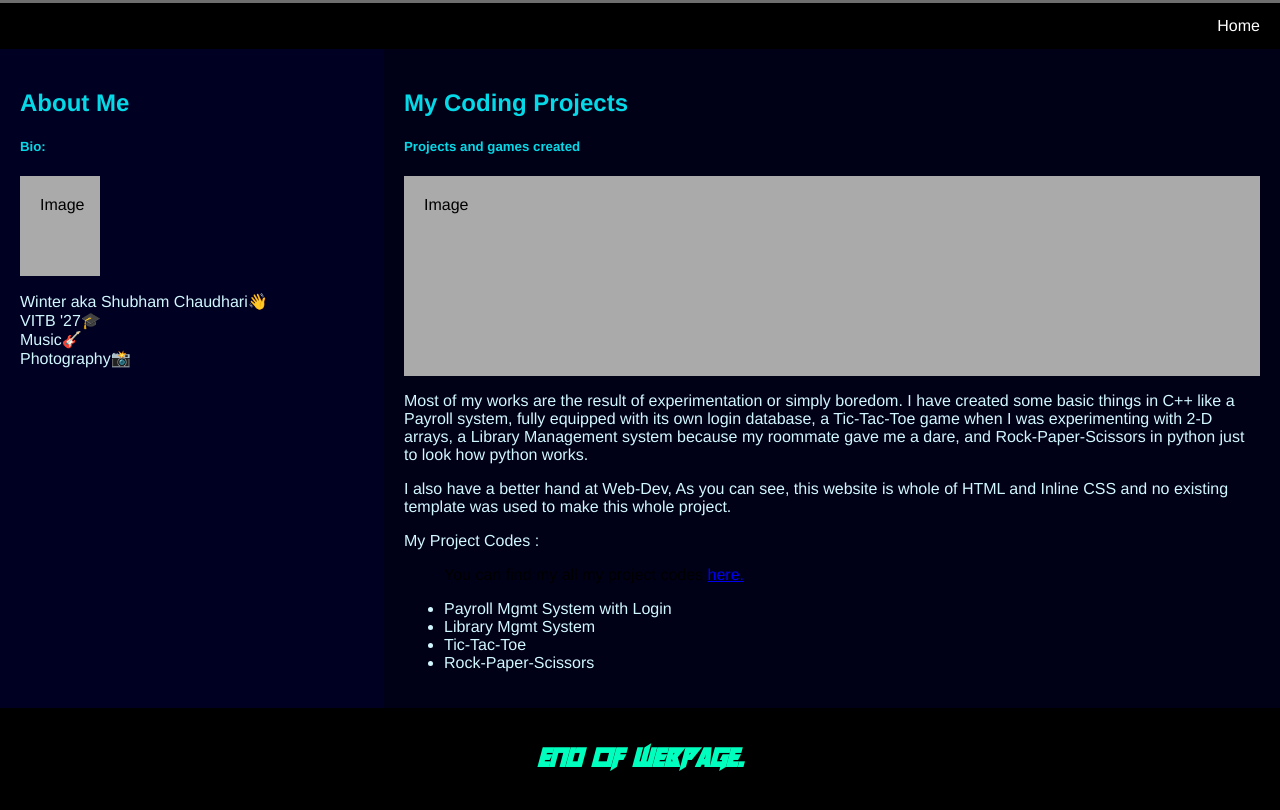
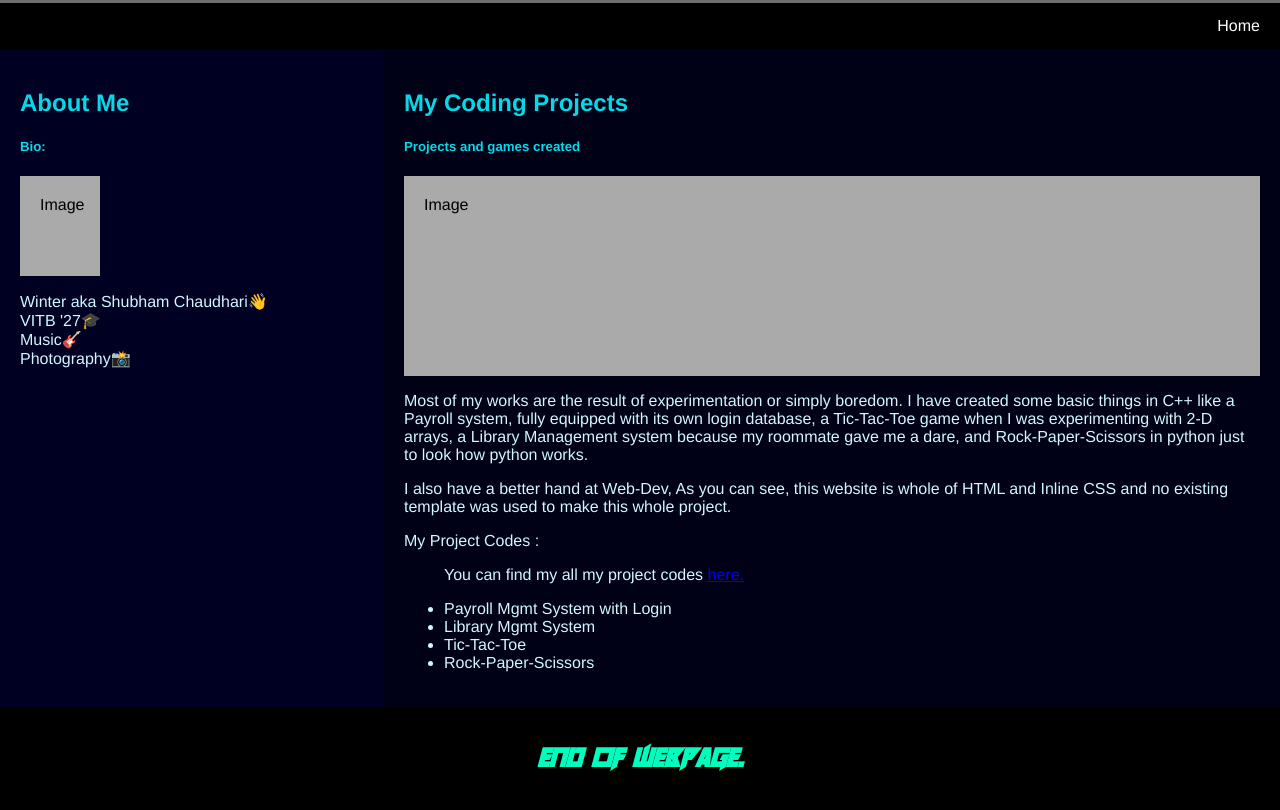
Before and after one commit to Winter262005/languages, a plain HTML site: page index.html in a window 1280 px wide. Shown: the part 376-1186 px from the top of the page. Drawn offline with Linux system fonts and the light colour scheme; grey boxes are pictures that could not be loaded; a script that the page names is missing.

Commit message:
Update index.html

```diff
--- a/index.html
+++ b/index.html
@@ -143,7 +143,7 @@ body {
     <p style="color: #d1f7ff;">I also have a better hand at Web-Dev, As you can see, this website is whole of HTML and Inline CSS and no existing template was used to make this whole project.</p>
     <p style="color: #d1f7ff;">My Project Codes :
     <ul>
-      <p>You can find my all my project codes <a href="https://github.com/Winter262005/My-Works-And-Projects">here.</a></p>
+      <p style="color: #d1f7ff;">You can find my all my project codes <a href="https://github.com/Winter262005/My-Works-And-Projects">here.</a></p>
       <li style="color: #d1f7ff;">Payroll Mgmt System with Login</li>
       <li style="color: #d1f7ff;">Library Mgmt System</li>
       <li style="color: #d1f7ff;">Tic-Tac-Toe</li>
```
